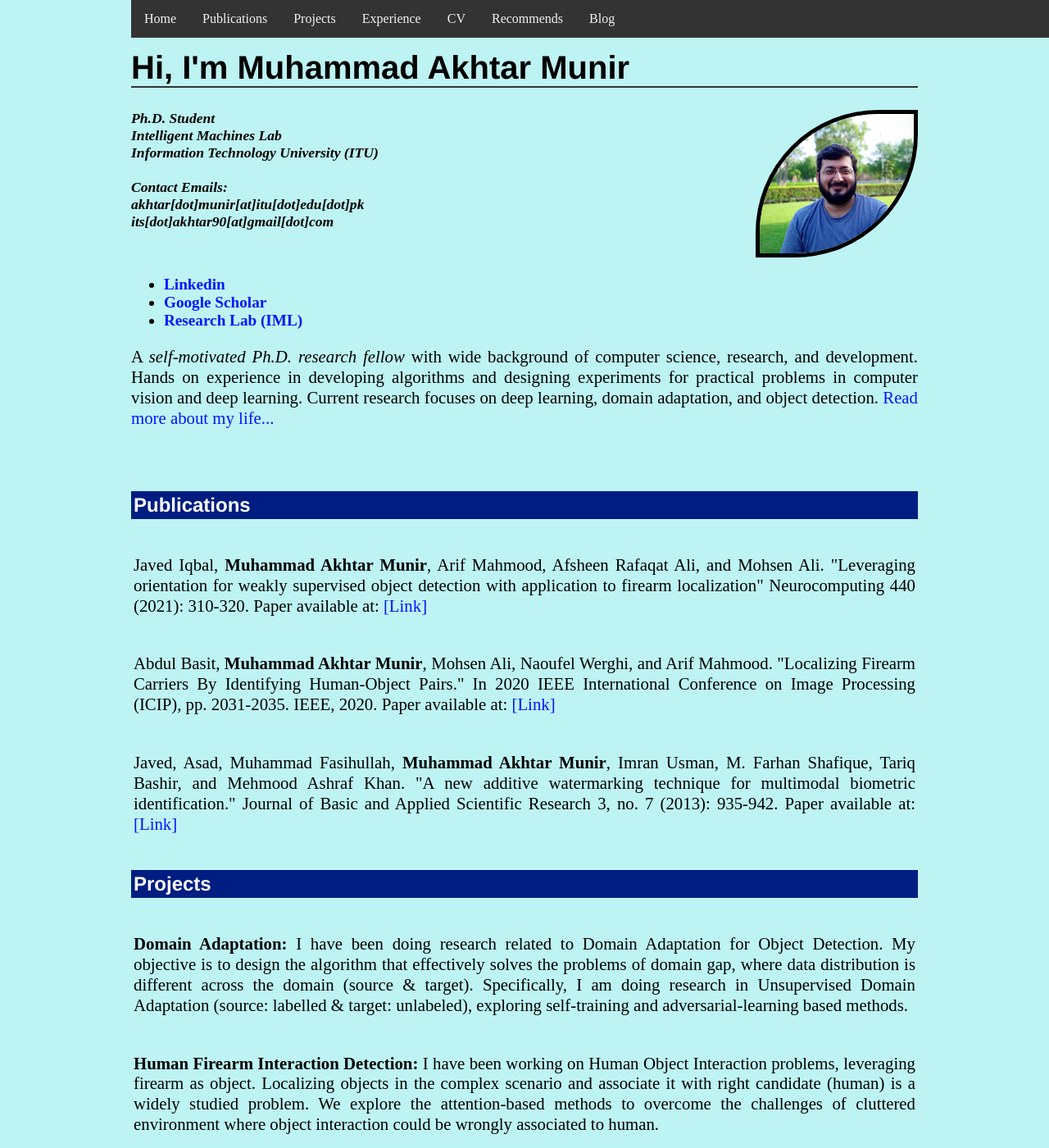
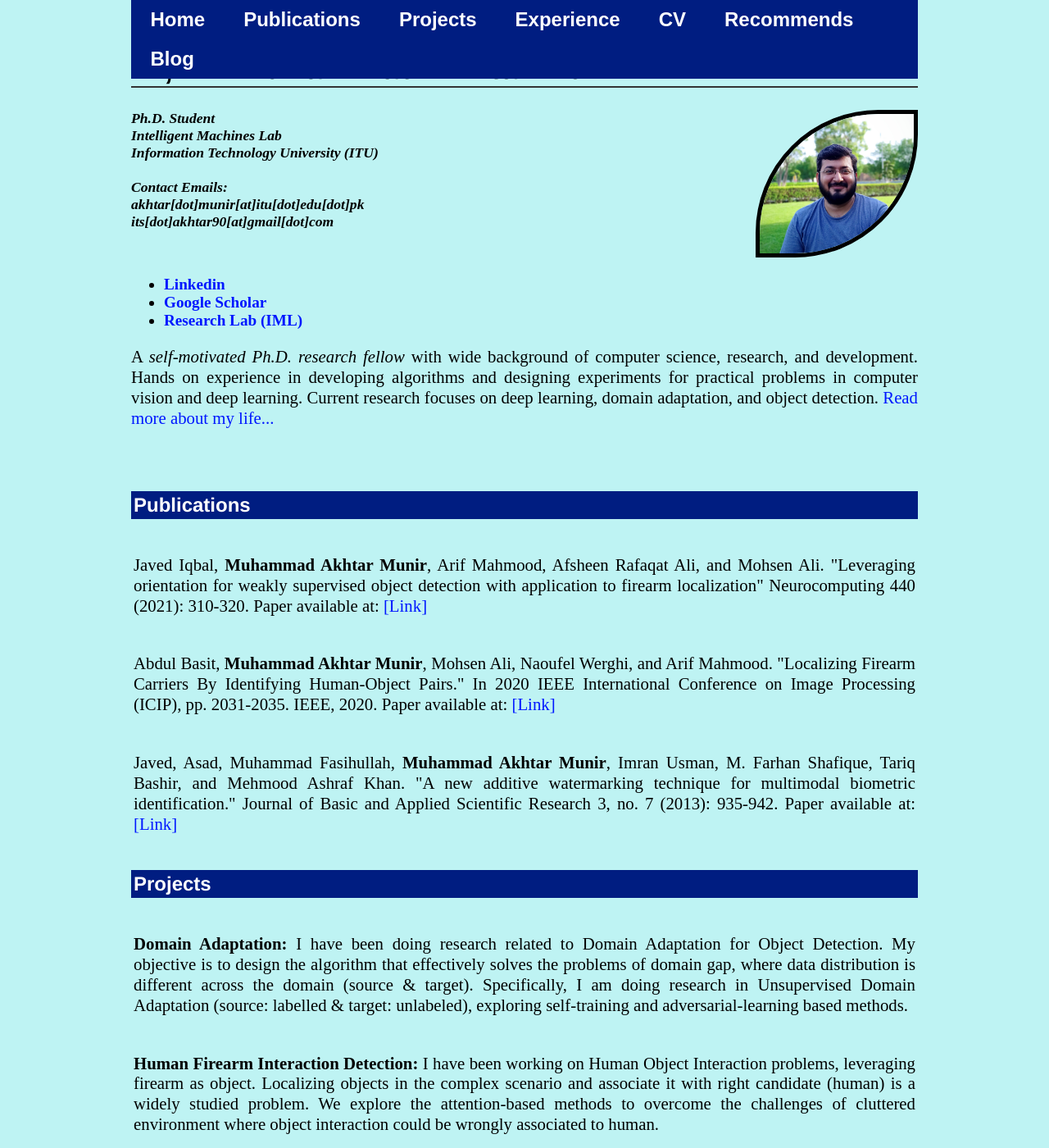
Before and after one commit to akhtarvision/akhtarvision.github.io, a Jekyll site: the page built from index.html, in a window 1280 px wide and 1400 px high. Shown: the whole window at 82% size. Built offline with Jekyll 4.4.1, drawn with Linux system fonts in a browser that asks for light colours.

Commit message:
Update main.css

```diff
--- a/css/main.css
+++ b/css/main.css
@@ -85,25 +85,29 @@ address {
 /* The navigation bar */
 .navbar {
   overflow: hidden;
-  background-color: #333;
+  background-color: #001D81;
   position: fixed; /* Set the navbar to fixed position */
   top: 0; /* Position the navbar at the top of the page */
-  width: 100%; /* Full width */
+  width: 75%; /* Full width */
 }
 
 /* Links inside the navbar */
 .navbar a {
   float: left;
   display: block;
-  color: #f2f2f2;
+/*   color: #f2f2f2; */
+color: #fff;
   text-align: center;
-  padding: 14px 16px;
+  font-family:'Arial', 'Sans-Serif';
+    font-weight: bold;
+    font-size: 1.5em;
+  padding: 10px 23.5px;
   text-decoration: none;
 }
 
 /* Change background on mouse-over */
 .navbar a:hover {
-  background: #ddd;
+  background: #fff;
   color: black;
 }
 
```
